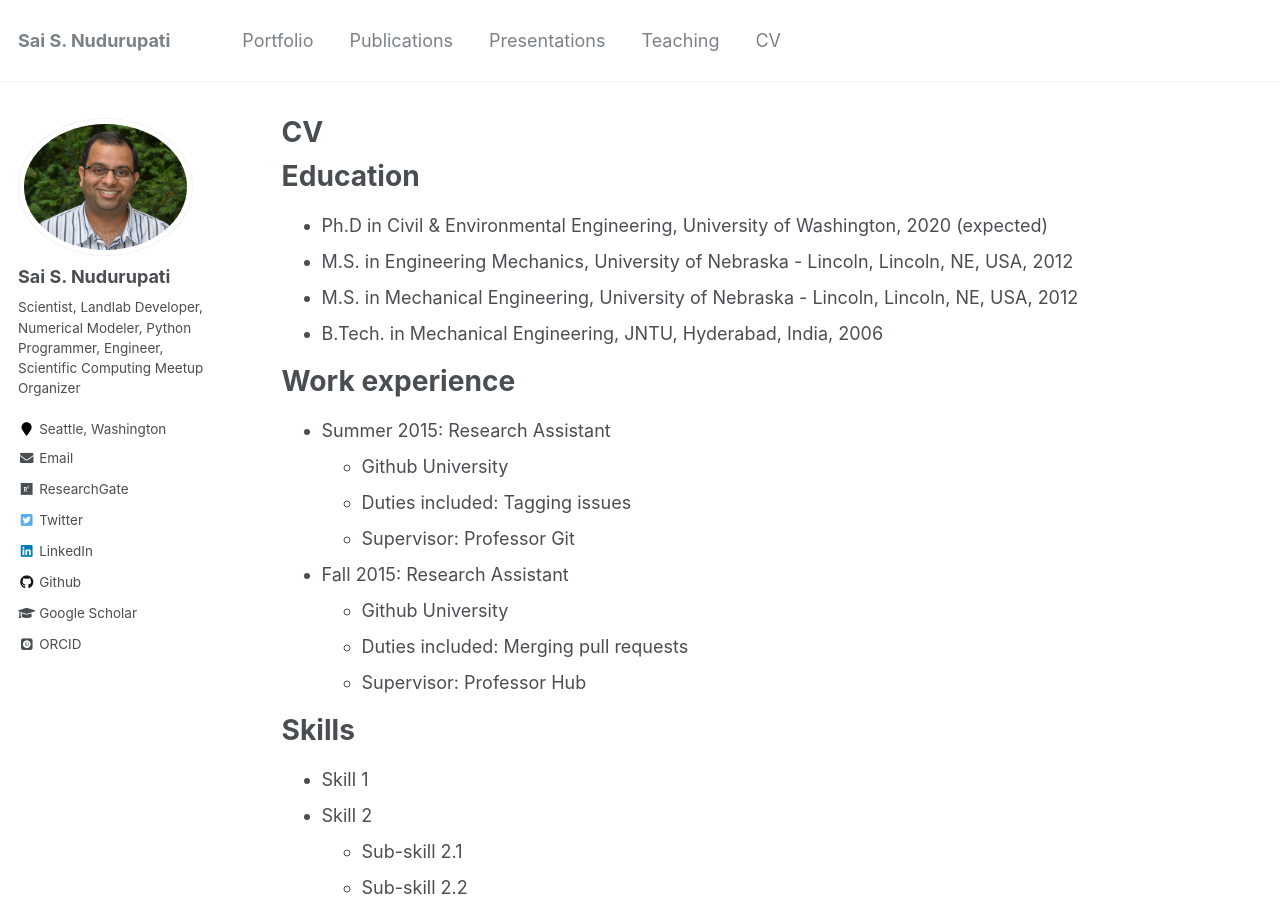
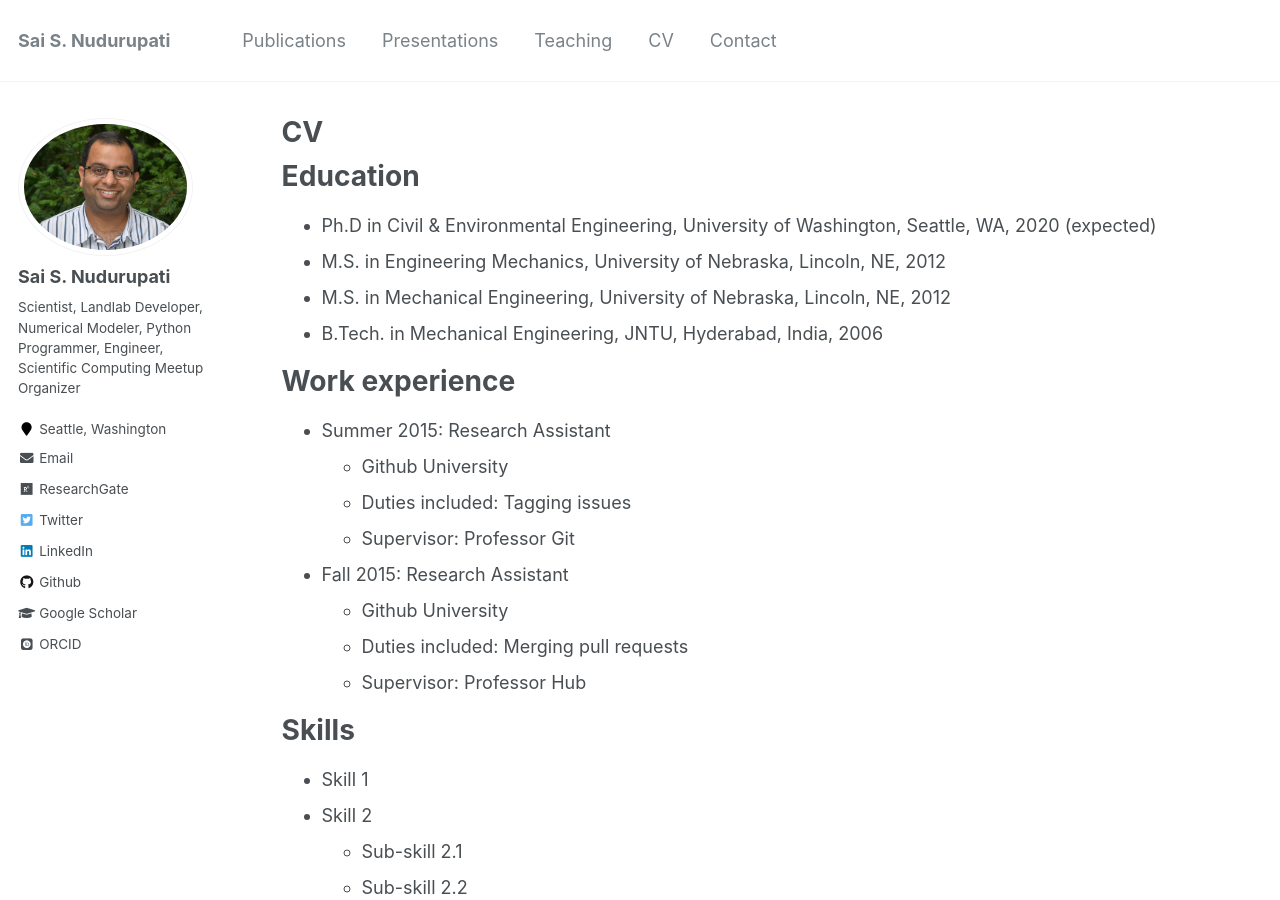
Before and after one commit to saisiddu/saisiddu.github.io, a Jekyll site: the page built from _pages/cv.md, in a window 1280 px wide and 900 px high. Built offline with Jekyll 4.4.1, drawn with Linux system fonts in a browser that asks for light colours; some web fonts are replaced.

Commit message:
introducing contact page
- introduced contact page
- muted portfolio page for now

```diff
--- a/_data/navigation.yml
+++ b/_data/navigation.yml
@@ -1,7 +1,7 @@
 # main links links
 main:
-  - title: "Portfolio"
-    url: /portfolio/
+#  - title: "Portfolio"
+#    url: /portfolio/
 
   - title: "Publications"
     url: /publications/
@@ -14,3 +14,6 @@ main:
 
   - title: "CV"
     url: /cv/
+
+  - title: "Contact"
+    url: /contact/
--- a/_pages/cv.md
+++ b/_pages/cv.md
@@ -11,9 +11,9 @@ redirect_from:
 
 Education
 ======
-* Ph.D in Civil & Environmental Engineering, University of Washington, 2020 (expected)
-* M.S. in Engineering Mechanics, University of Nebraska - Lincoln, Lincoln, NE, USA, 2012
-* M.S. in Mechanical Engineering, University of Nebraska - Lincoln, Lincoln, NE, USA, 2012
+* Ph.D in Civil & Environmental Engineering, University of Washington, Seattle, WA, 2020 (expected)
+* M.S. in Engineering Mechanics, University of Nebraska, Lincoln, NE, 2012
+* M.S. in Mechanical Engineering, University of Nebraska, Lincoln, NE, 2012
 * B.Tech. in Mechanical Engineering, JNTU, Hyderabad, India, 2006
 
 Work experience
```
Also changed, not shown: _pages/contact.md (added, +13 -0 lines).
